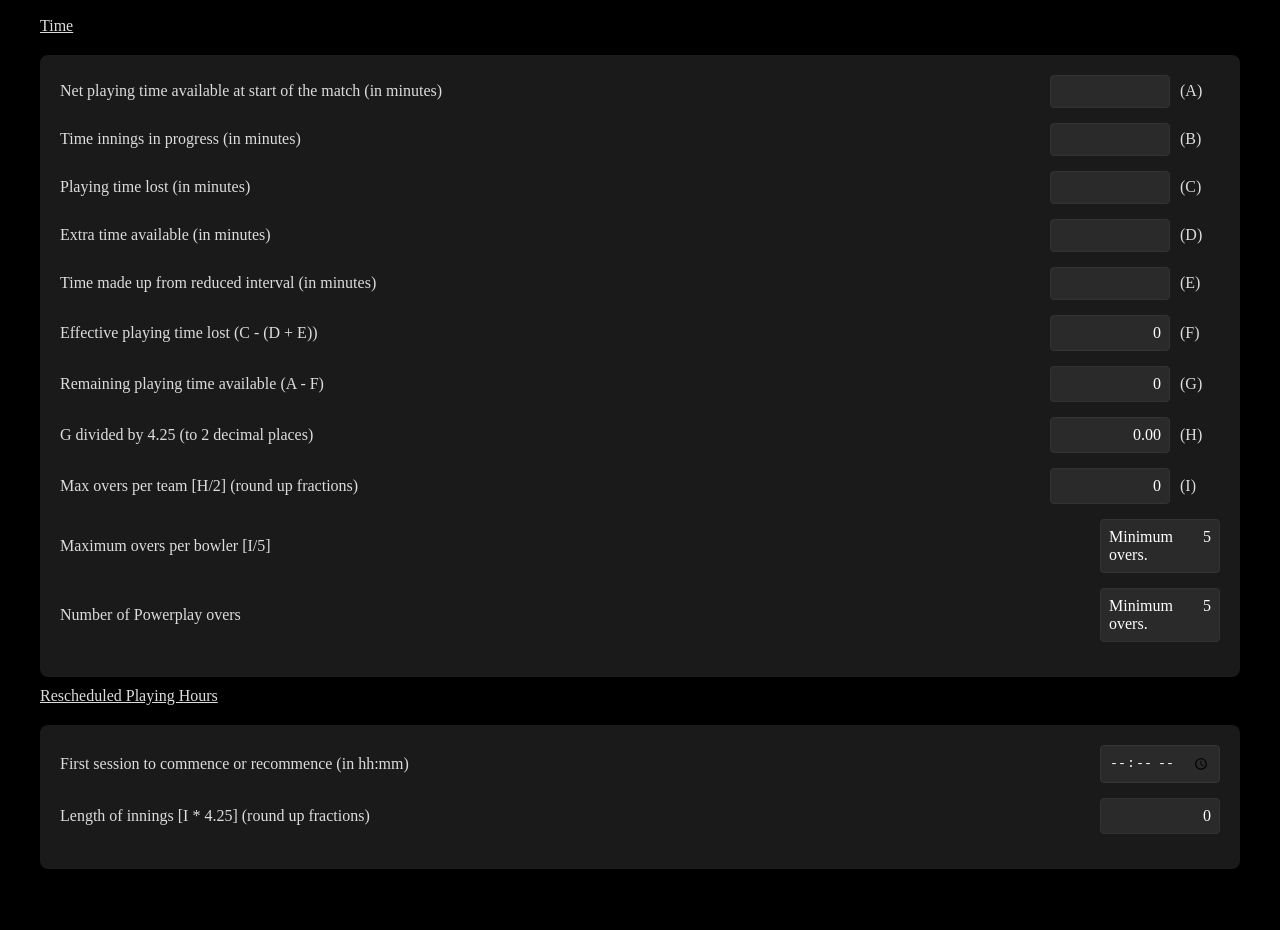
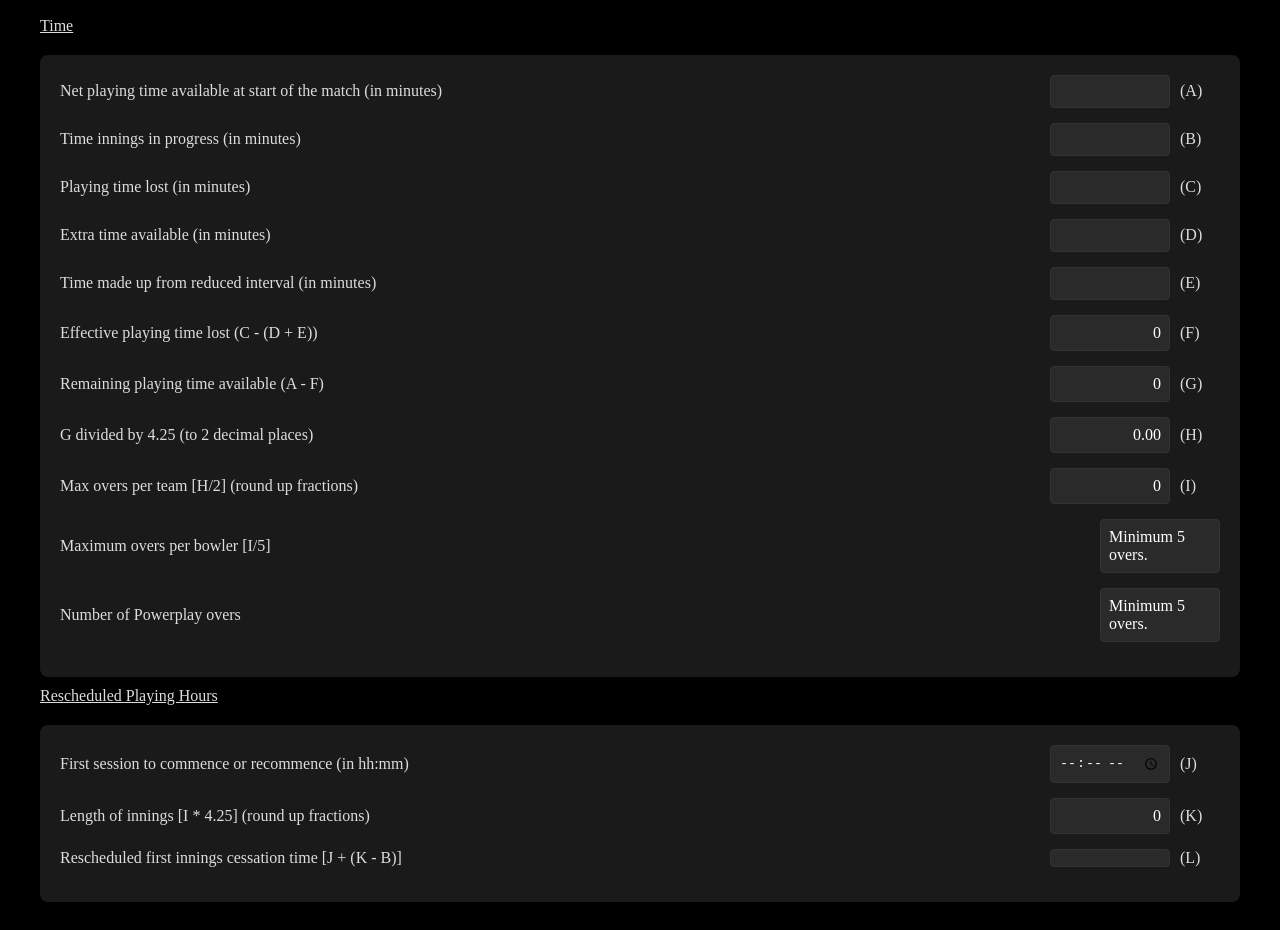
Before and after one commit to uhvardhan/mens-t20i, a plain HTML site: page index.html in a window 1280 px wide. Shown: the part 129-1059 px from the top of the page. Before the commit the page ends 1026 px from the top, so only its background shows below. Drawn offline with Linux system fonts and the light colour scheme.

Commit message:
Update index.html
First innings cessation time fixed

```diff
--- a/index.html
+++ b/index.html
@@ -153,13 +153,13 @@
                 <div class="form-group">
                     <div class="label"> Maximum overs per bowler [I/5]</div>
                     <div class="input-container">
-                        <div class="calculated-value" id="maxOverperBowlerResult" style="text-align: justify;"></div>
+                        <div class="calculated-value" id="maxOverperBowlerResult" style="text-align: left;"></div>
                     </div>
                 </div>
                 <div class="form-group">
                     <div class="label"> Number of Powerplay overs </div>
                     <div class="input-container">
-                        <div class="calculated-value" id="powerplayOversResult" style="text-align: justify;"></div>
+                        <div class="calculated-value" id="powerplayOversResult" style="text-align: left;"></div>
                     </div>
                 </div>
             </div>
@@ -172,12 +172,21 @@
                     <div class="input-container">
                         <input type="time" id="recommenceTime" required>
                     </div>
+                    <div class="reference">(J)</div>
                 </div>
                 <div class="form-group">
                     <div class="label"> Length of innings [I * 4.25] (round up fractions)</div>
                     <div class="input-container">
                         <div class="calculated-value" id="lengthInningsTime"></div>
                     </div>
+                    <div class="reference">(K)</div>
+                </div>
+                <div class="form-group">
+                    <div class="label"> Rescheduled first innings cessation time [J + (K - B)] </div>
+                    <div class="input-container">
+                        <div class="calculated-value" id="reschduledFirstCessationTime"></div>
+                    </div>
+                    <div class="reference">(L)</div>
                 </div>
             </div>
 
@@ -247,6 +256,7 @@
                 const lostPlayingTime = Number(document.getElementById('lostPlayingTime').value) || 0;
                 const extraTime = Number(document.getElementById('extraTime').value) || 0;
                 const madeUpTime = Number(document.getElementById('madeUpTime').value) || 0;
+                const progressTime = Number(document.getElementById('firstInningsProgressTime').value) || 0;
 
                 const effectivePlayingTimeLost = lostPlayingTime - (extraTime + madeUpTime);
                 document.getElementById('effectiveTimeResult').textContent = effectivePlayingTimeLost;
@@ -279,6 +289,11 @@
 
                 const inningsLength = Math.ceil(maxOversPerTeam*4.25);
                 document.getElementById('lengthInningsTime').textContent = inningsLength
+
+                const recommencementTime = Number(document.getElementById('').value)
+
+                const firstInningsCessationTime = recommencementTime + (inningsLength - progressTime)
+                document.getElementById('reschduledFirstCessationTime').textContent = firstInningsCessationTime
             }
         </script>
     </body>
```
